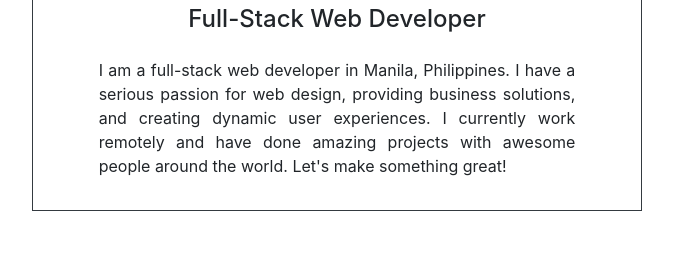
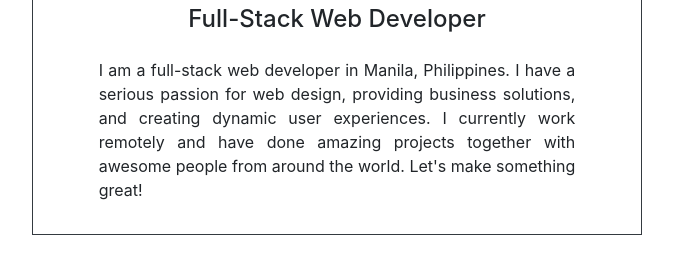
Before and after one commit to daryl-agapito/a1, a plain HTML site: page index.html in a window 1280 px wide. Shown: the part 266-540 px from the top of the page, without its empty margins (303-976 px from the left). Drawn offline with nearby package versions, Linux system fonts and the light colour scheme.

Commit message:
Fixed description

```diff
--- a/index.html
+++ b/index.html
@@ -29,7 +29,7 @@
 					<h4 class="text-center">Full-Stack Web Developer</h2>
 					<p class="text-justify pt-3">I am a full-stack web developer in Manila, Philippines. I have a serious passion for web design, providing business solutions, and creating dynamic user experiences.
 
-					I currently work remotely and have done amazing projects with awesome people around the world. Let's make something great!</p>
+					I currently work remotely and have done amazing projects together with awesome people from around the world. Let's make something great!</p>
 				</div>
 
 
```
